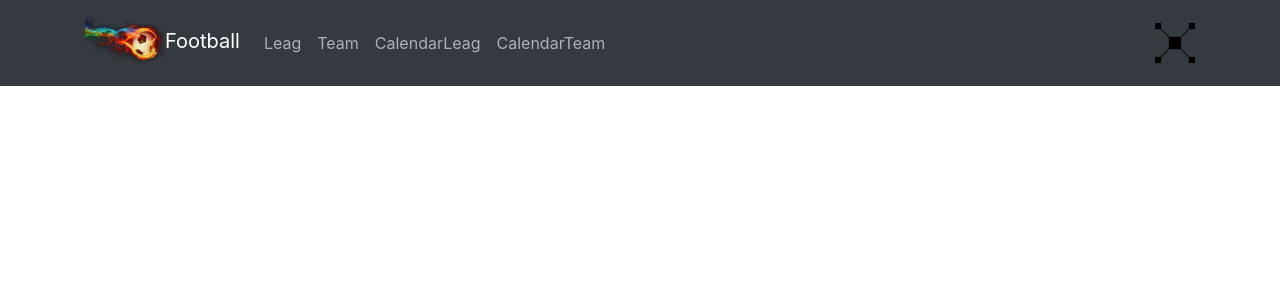
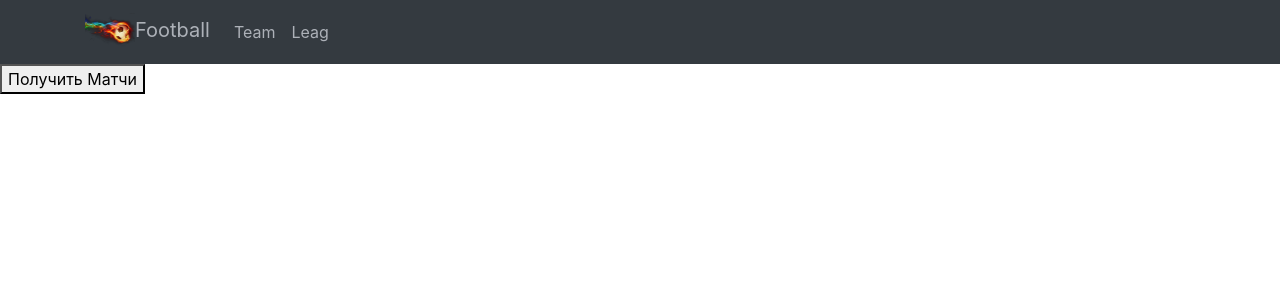
Before and after one commit to benbi73tt/statistics_of_football_tournaments., a React (Create React App) app in the folder simbirsoft_website/: page /team in a window 1280 px wide. Shown: the top 300 px of the page. Built offline with nearby package versions, Linux system fonts and the light colour scheme.

Commit message:
Header, переход по страницам, API

```diff
--- a/simbirsoft_website/src/App.js
+++ b/simbirsoft_website/src/App.js
@@ -1,42 +1,27 @@
 import React, { Component } from 'react';
+import './App.css';
 import 'bootstrap/dist/css/bootstrap.min.css';
-import NaviBar from './Components/NaviBar';
-import { BrowserRouter as Router, Switch, Route} from 'react-router-dom';
+import styled from 'styled-components';
+//import { Button } from 'react-bootstrap';
+import {Link, BrowserRouter as Router, Switch, Route} from 'react-router-dom';
+import Header from './Components/Header';
+import Team from './pages/Team';
+import Leag from './pages/Leag';
 
-import {Leag} from './Leag';
-import {Teams} from './Teams';
-import {CalendTeam} from './CalendarTeam';
-import {CalendLeag} from './CalendarLeag';
-
-const config = {
-  headers: {"X-Auth-Token": '716110be467a449db37bde0affb10e9c'}
+class App extends Component {
+	render() {
+		return (
+			<div >
+        <Router>
+        <Header/>
+          <Switch>
+            <Route path='/team' component={Team}/>
+            <Route path='/leag' component={Leag}/>
+          </Switch>
+        </Router>
+			</div>
+		);
+	}
 }
 
- function App() {
-  // gettingMatch = async(event) => {//async чтобы всё работало ассинхронно(без перезагрузки)
-  //   event.preventDefault();
-
-  //    const api_url = await
-  //    fetch(`http://api.football-data.org/v2/competitions/`, config);
-  //    const data = await api_url.json();
-  //    console.log(data);
-  // }
-    return(
-      <>
-      <Router>
-        <NaviBar>
-          <Switch>
-            <Route exact path='/' component={Leag}/>
-            <Route exact path='/team' component={Teams}/>
-            <Route exact path='/calendLeag' component={CalendLeag}/>
-            <Route exact path='/calendTeam' component={CalendTeam}/>
-          </Switch>
-        </NaviBar>
-      </Router>
-      </>
-  //     <form onSubmit={this.gettingMatch}>
-  //     <button>Получить Матчи</button>
-  //      </form>
-    )
-}
 export default App;
--- /dev/null
+++ b/simbirsoft_website/src/Components/Header.js
@@ -0,0 +1,40 @@
+import React, { Component } from 'react';
+import styled from 'styled-components';
+import {Container, Navbar, Nav} from 'react-bootstrap';
+import {Link} from 'react-router-dom';
+import ball from '../img/redball.png';
+// import Team from '../pages/Team';
+// import Leag from '../pages/Leag'
+
+
+const Styles=styled.div`
+    a, .navbar-brand, .navbar-nav .nav-link{
+        color:#adb1b8;
+        &:hover{
+            color:white;
+        }
+    }
+`
+
+export default class Header extends Component {
+  render() {
+    return (
+      <>
+      <Styles>
+        <Navbar collapseOnSelect expand='lg' bg='dark' variant='dark'>
+            <Container>
+            <Navbar.Brand ><Link to='/'><img width={'50px'} src={ball}/>Football</Link></Navbar.Brand>
+            <Navbar.Toggle aria-controls="responsive-navbar-nav"/>
+            <Navbar.Collapse id="responsive-navbar-nav">
+            <Nav className='mr-auto'>
+                <Nav.Link><Link to='/team'>Team</Link></Nav.Link>
+                <Nav.Link><Link to='/leag'>Leag</Link></Nav.Link>
+            </Nav>
+            </Navbar.Collapse>
+            </Container>
+        </Navbar>
+        </Styles>
+      </>
+    )
+  }
+}
--- a/simbirsoft_website/src/Components/NaviBar.js
+++ /dev/null
@@ -1,43 +0,0 @@
-import React, {useState} from 'react';
-import {Navbar, Nav, Button, Container, Modal, Form, NavbarBrand} from 'react-bootstrap';
-import {Link} from 'react-router-dom';
-import ball from '../img/tile.png';
-import redball from '../img/redball.png';
-
-import styled from 'styled-components';
-
-const Styles=styled.div `
-    a, .navbar-brand .navbar-nav .nav-link{
-        color:#adb1b8;
-        &:hover{
-            color:white;
-        }
-    }`
-
-export default function NaviBar() {
-        return (
-            <Styles>
-            <Navbar bg='dark' expand='lg' variant='dark'>
-                <Container>
-
-                    <Navbar.Brand>
-                        <img width={'80px'} src={redball}/>Football
-                    </Navbar.Brand>
-                    <Navbar.Toggle aria-controls='responsive-navbar-nav'/>
-                    <Navbar.Collapse>
-                        <Nav className='mr-auto'>
-                            <Nav.Link><Link to='/'>Leag</Link></Nav.Link>
-                            <Nav.Link><Link to='/team'>Team</Link></Nav.Link>
-                            <Nav.Link><Link to='/calendarLeag'>CalendarLeag</Link></Nav.Link>
-                            <Nav.Link><Link to='/calendarTeam'>CalendarTeam</Link></Nav.Link>
-                        </Nav>
-                        <Nav>
-                        <img width={'40px'} src={ball}/>
-                        </Nav>
-                    </Navbar.Collapse>
-                </Container>
-
-            </Navbar>
-            </Styles>
-        );
-    }
--- /dev/null
+++ b/simbirsoft_website/src/pages/Leag.js
@@ -0,0 +1,11 @@
+import React, { Component } from 'react'
+
+export default class leag extends Component {
+    render() {
+        return (
+            <div>
+                hello Leag
+            </div>
+        )
+    }
+}
--- /dev/null
+++ b/simbirsoft_website/src/pages/Team.js
@@ -0,0 +1,24 @@
+import React, { Component } from 'react';
+
+const config = {
+    headers: {"X-Auth-Token": '716110be467a449db37bde0affb10e9c'}
+  }
+
+export default class leag extends Component {
+    gettingMatch = async(event) => {//async чтобы всё работало ассинхронно(без перезагрузки)
+        event.preventDefault();
+
+         const api_url = await
+         fetch(`http://api.football-data.org/v2/competitions/`, config);
+         const data = await api_url.json();
+         console.log(data);
+      }
+
+    render() {
+        return (
+        <form onSubmit={this.gettingMatch}>
+            <button>Получить Матчи</button>
+        </form>
+        )
+    }
+}
```
Also changed, not shown: simbirsoft_website/src/CalendarLeag.js (deleted), simbirsoft_website/src/CalendarTeam.js (deleted), simbirsoft_website/src/Leag.js (deleted), simbirsoft_website/src/Teams.js (deleted).
